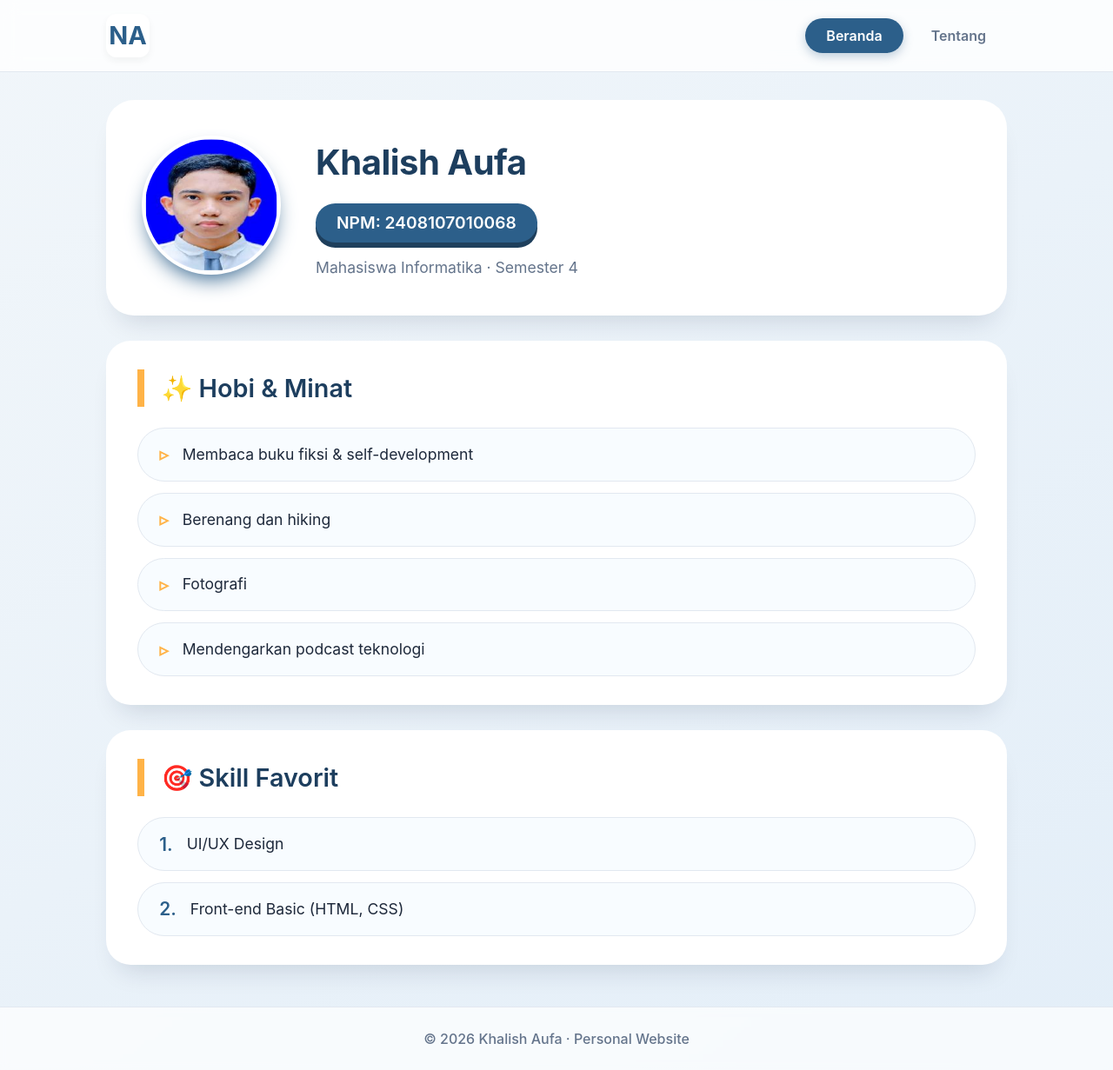
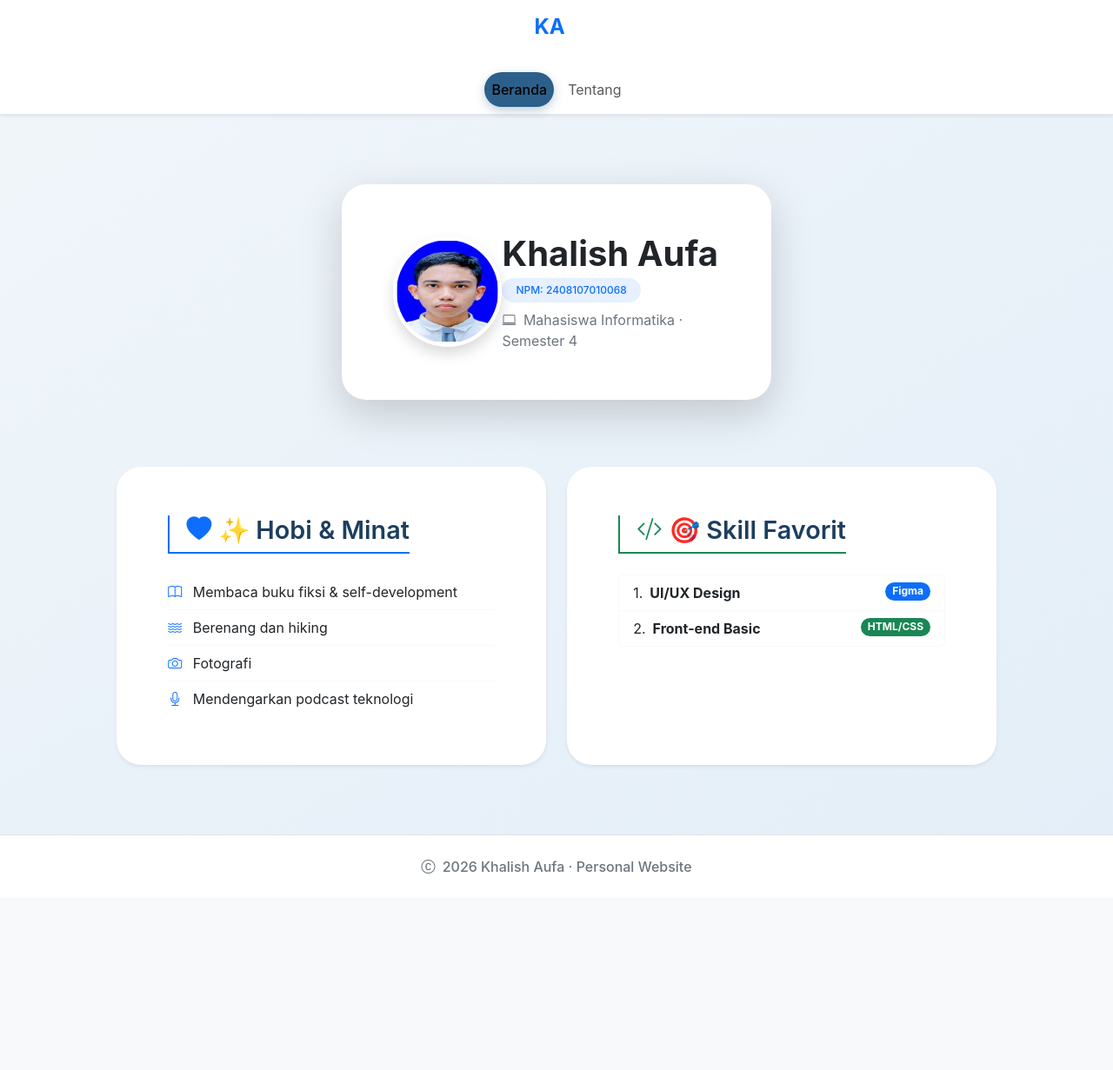
Before and after one commit to khalish16/Website-Portofolio, a plain HTML site: page index.html in a window 1280 px wide. Shown: the whole page at 87% size. After the commit the page ends 1033 px from the top, so only its background shows below. Drawn offline with nearby package versions, Linux system fonts and the light colour scheme.

Commit message:
Update index.html

```diff
--- a/index.html
+++ b/index.html
@@ -4,59 +4,132 @@
     <meta charset="UTF-8">
     <meta name="viewport" content="width=device-width, initial-scale=1.0">
     <title>Khalish Aufa · Beranda</title>
+    <!-- Bootstrap CSS -->
+    <link href="https://cdn.jsdelivr.net/npm/bootstrap@5.3.0-alpha3/dist/css/bootstrap.min.css" rel="stylesheet">
+    <!-- Bootstrap Icons -->
+    <link rel="stylesheet" href="https://cdn.jsdelivr.net/npm/bootstrap-icons@1.11.3/font/bootstrap-icons.min.css">
+    <!-- Custom CSS -->
     <link rel="stylesheet" href="style.css">
 </head>
-<body>
-    <!-- Navigasi -->
-    <nav>
-        <div class="nav-container">
-            <a href="index.html" class="logo">NA</a>
-            <ul>
-                <li><a href="index.html" class="active">Beranda</a></li>
-                <li><a href="about.html">Tentang</a></li>
-            </ul>
+<body class="bg-light">
+
+    <!-- Navigasi Bootstrap -->
+    <nav class="navbar navbar-expand-lg bg-white shadow-sm sticky-top">
+        <div class="container">
+            <a class="navbar-brand fw-bold fs-4" href="index.html">
+                <span class="text-primary">KA</span>
+            </a>
+            <button class="navbar-toggler" type="button" data-bs-toggle="collapse" data-bs-target="#navbarNav"
+                    aria-controls="navbarNav" aria-expanded="false" aria-label="Toggle navigation">
+                <span class="navbar-toggler-icon"></span>
+            </button>
+            <div class="collapse navbar-collapse" id="navbarNav">
+                <ul class="navbar-nav ms-auto">
+                    <li class="nav-item">
+                        <a class="nav-link active fw-medium" aria-current="page" href="index.html">Beranda</a>
+                    </li>
+                    <li class="nav-item">
+                        <a class="nav-link" href="about.html">Tentang</a>
+                    </li>
+                </ul>
+            </div>
         </div>
     </nav>
 
     <!-- Konten Utama -->
-    <main>
+    <main class="py-5">
         <div class="container">
-            <!-- Profile Section dengan Foto, Nama, NPM -->
-            <div class="profile-card">
-                <div class="profile-img-wrapper">
-                    <img src="fotosaya.png" alt="Foto Khalish" class="profile-img">
-                </div>
-                <div class="profile-info">
-                    <h1 class="nama">Khalish Aufa</h1>
-                    <div class="npm-badge">NPM: 2408107010068</div>
-                    <p class="bio">Mahasiswa Informatika · Semester 4</p>
+            <!-- Profile Section dengan Grid Bootstrap -->
+            <div class="row justify-content-center mb-5">
+                <div class="col-md-8 col-lg-6">
+                    <div class="card border-0 shadow-lg overflow-hidden">
+                        <div class="row g-0 align-items-center p-4">
+                            <!-- Foto -->
+                            <div class="col-sm-4 text-center text-sm-start mb-3 mb-sm-0">
+                                <div class="profile-img-wrapper mx-auto mx-sm-0">
+                                    <img src="fotosaya.png" alt="Foto Khalish" class="img-fluid rounded-circle border border-4 border-white shadow">
+                                </div>
+                            </div>
+                            <!-- Info -->
+                            <div class="col-sm-8 text-center text-sm-start">
+                                <h1 class="display-6 fw-bold mb-1">Khalish Aufa</h1>
+                                <div class="mb-2">
+                                    <span class="badge bg-primary bg-opacity-10 text-primary px-3 py-2 rounded-pill fw-medium">NPM: 2408107010068</span>
+                                </div>
+                                <p class="text-secondary mb-0">
+                                    <i class="bi bi-laptop me-1"></i> Mahasiswa Informatika · Semester 4
+                                </p>
+                            </div>
+                        </div>
+                    </div>
                 </div>
             </div>
 
-            <!-- List Data 1: Hobi & Minat -->
-            <div class="card">
-                <h2 class="card-title">✨ Hobi & Minat</h2>
-                <ul class="custom-list">
-                    <li>Membaca buku fiksi & self-development</li>
-                    <li>Berenang dan hiking</li>
-                    <li>Fotografi</li>
-                    <li>Mendengarkan podcast teknologi</li>
-                </ul>
-            </div>
+            <!-- Dua Card List Data: Grid System Bootstrap -->
+            <div class="row g-4">
+                <!-- Hobi & Minat -->
+                <div class="col-md-6">
+                    <div class="card h-100 border-0 shadow-sm hover-shadow transition">
+                        <div class="card-body p-4">
+                            <h2 class="card-title h4 mb-4 pb-2 border-bottom border-primary border-2 d-inline-block">
+                                <i class="bi bi-heart-fill text-primary me-2"></i>✨ Hobi & Minat
+                            </h2>
+                            <ul class="list-group list-group-flush">
+                                <li class="list-group-item ps-0 bg-transparent border-light">
+                                    <i class="bi bi-book me-2 text-primary"></i> Membaca buku fiksi & self-development
+                                </li>
+                                <li class="list-group-item ps-0 bg-transparent border-light">
+                                    <i class="bi bi-water me-2 text-primary"></i> Berenang dan hiking
+                                </li>
+                                <li class="list-group-item ps-0 bg-transparent border-light">
+                                    <i class="bi bi-camera me-2 text-primary"></i> Fotografi
+                                </li>
+                                <li class="list-group-item ps-0 bg-transparent border-light">
+                                    <i class="bi bi-mic me-2 text-primary"></i> Mendengarkan podcast teknologi
+                                </li>
+                            </ul>
+                        </div>
+                    </div>
+                </div>
 
-            <!-- List Data 2: Skill Favorit -->
-            <div class="card">
-                <h2 class="card-title">🎯 Skill Favorit</h2>
-                <ol class="custom-list ordered">
-                    <li>UI/UX Design</li>
-                    <li>Front-end Basic (HTML, CSS)</li>
-                </ol>
+                <!-- Skill Favorit -->
+                <div class="col-md-6">
+                    <div class="card h-100 border-0 shadow-sm hover-shadow transition">
+                        <div class="card-body p-4">
+                            <h2 class="card-title h4 mb-4 pb-2 border-bottom border-success border-2 d-inline-block">
+                                <i class="bi bi-code-slash text-success me-2"></i>🎯 Skill Favorit
+                            </h2>
+                            <ol class="list-group list-group-numbered">
+                                <li class="list-group-item d-flex justify-content-between align-items-start bg-transparent border-light">
+                                    <div class="ms-2 me-auto">
+                                        <div class="fw-bold">UI/UX Design</div>
+                                    </div>
+                                    <span class="badge bg-primary rounded-pill">Figma</span>
+                                </li>
+                                <li class="list-group-item d-flex justify-content-between align-items-start bg-transparent border-light">
+                                    <div class="ms-2 me-auto">
+                                        <div class="fw-bold">Front-end Basic</div>
+                                    </div>
+                                    <span class="badge bg-success rounded-pill">HTML/CSS</span>
+                                </li>
+                            </ol>
+                        </div>
+                    </div>
+                </div>
             </div>
         </div>
     </main>
 
-    <footer>
-        <p>© 2026 Khalish Aufa · Personal Website</p>
+    <!-- Footer Bootstrap -->
+    <footer class="bg-white text-center py-4 mt-auto border-top">
+        <div class="container">
+            <p class="text-secondary mb-0">
+                <i class="bi bi-c-circle me-1"></i> 2026 Khalish Aufa · Personal Website
+            </p>
+        </div>
     </footer>
+
+    <!-- Bootstrap JS Bundle -->
+    <script src="https://cdn.jsdelivr.net/npm/bootstrap@5.3.0-alpha3/dist/js/bootstrap.bundle.min.js"></script>
 </body>
 </html>
```
